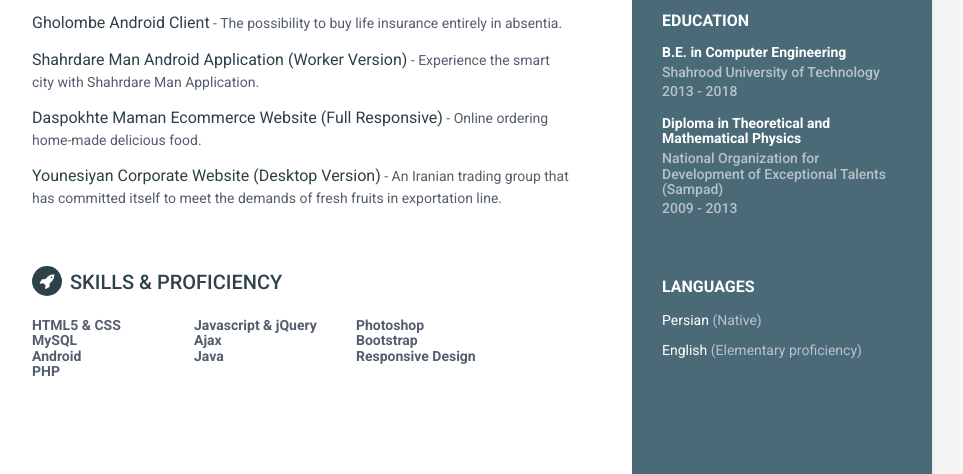
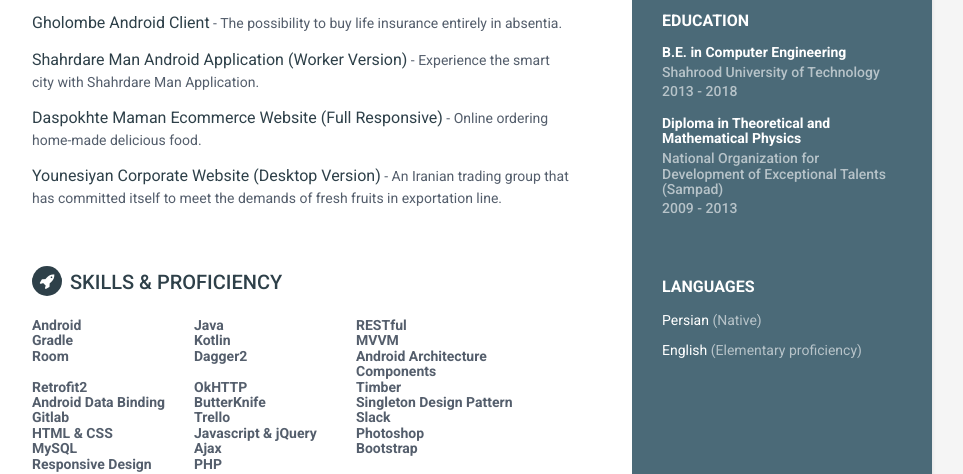
Before and after one commit to nawwid/nawwid.github.io, a plain HTML site: page index.html in a window 1280 px wide. Shown: the part 485-959 px from the top of the page, without its empty margins (188-1151 px from the left). Drawn offline with Linux system fonts and the light colour scheme.

Commit message:
Update skils and proficiency

```diff
--- a/index.html
+++ b/index.html
@@ -146,7 +146,8 @@
                     <span class="project-title"><a href="http://gnoteco.com" target="_blank">GNOTE Android Application</a></span> - <span class="project-tagline">An ecommerce application for major typewriter supplies.</span>
                 </div><!--//item-->
                 <div class="item">
-                    <span class="project-title"><a href="https://cafebazaar.ir/app/com.gholombe/?l=en" target="_blank">Gholombe Android Client</a></span> - <span class="project-tagline">The possibility to buy life insurance entirely in absentia.</span>
+                    <span class="project-title"><a href="https://cafebazaar.ir/app/com.gholombe/?l=en" target="_blank">Gholombe Android Client</a></span> -
+					<span class="project-tagline">The possibility to buy life insurance entirely in absentia.</span>
                 </div><!--//item-->
                 <div class="item">
                     <span class="project-title"><a href="http://www.shahrdareman.ir/" target="_blank">Shahrdare Man Android Application (Worker Version)</a></span> -
@@ -167,14 +168,30 @@
                 <div class="skillset">
 
                     <div class="item">
-                        <h3 class="level-title">HTML5 &amp; CSS</h3>
+						<h3 class="level-title">Android</h3>
+						<h3 class="level-title">Java</h3>
+						<h3 class="level-title">RESTful</h3>
+						<h3 class="level-title">Gradle</h3>
+						<h3 class="level-title">Kotlin</h3>
+						<h3 class="level-title">MVVM</h3>
+						<h3 class="level-title">Room</h3>
+						<h3 class="level-title">Dagger2</h3>
+						<h3 class="level-title">Android Architecture Components</h3>
+						<h3 class="level-title">Retrofit2</h3>
+						<h3 class="level-title">OkHTTP</h3>
+						<h3 class="level-title">Timber</h3>
+						<h3 class="level-title">Android Data Binding</h3>
+						<h3 class="level-title">ButterKnife</h3>
+						<h3 class="level-title">Singleton Design Pattern</h3>
+						<h3 class="level-title">Gitlab</h3>
+						<h3 class="level-title">Trello</h3>
+						<h3 class="level-title">Slack</h3>
+                        <h3 class="level-title">HTML &amp; CSS</h3>
                         <h3 class="level-title">Javascript &amp; jQuery</h3>
                         <h3 class="level-title">Photoshop</h3>
                         <h3 class="level-title">MySQL</h3>
                         <h3 class="level-title">Ajax</h3>
                         <h3 class="level-title">Bootstrap</h3>
-                        <h3 class="level-title">Android</h3>
-                        <h3 class="level-title">Java</h3>
                         <h3 class="level-title">Responsive Design</h3>
                         <h3 class="level-title">PHP</h3>
 
```
